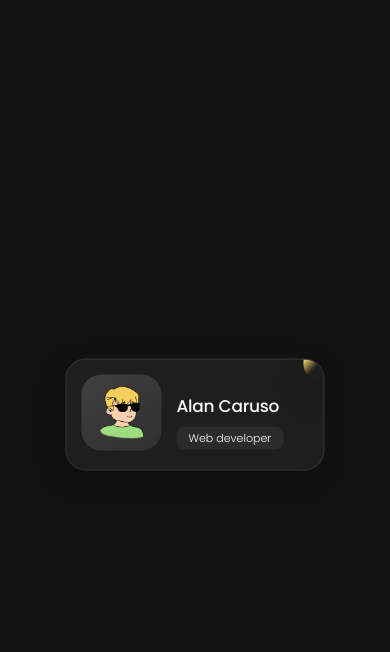
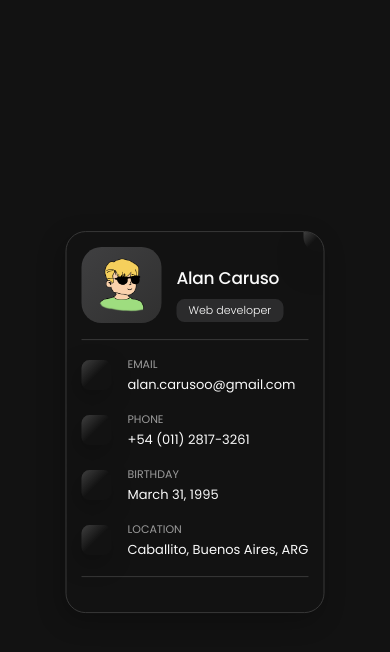
Before and after one commit to AlanCaruso/sidebar-library-component, a plain HTML site: page index.html in a window 390 px wide. Both pictures are taken after a click on the button 313 px from the left and 369 px from the top of the page. Drawn offline with nearby package versions, Linux system fonts and the light colour scheme.

Commit message:
responsive added

```diff
--- /dev/null
+++ b/assets/js/main.js
@@ -0,0 +1,11 @@
+const sidebar = document.querySelector("[data-sidebar]");
+const sidebarBtn = document.querySelector("[data-sidebar-btn]");
+
+sidebarBtn.addEventListener("click", function () {
+  elementToggleFunc(sidebar);
+  console.log("click");
+});
+
+const elementToggleFunc = function (elem) {
+  elem.classList.toggle("active");
+};
--- a/index.html
+++ b/index.html
@@ -131,5 +131,6 @@
         </div>
       </aside>
     </main>
+    <script src="/assets/js/main.js"></script>
   </body>
 </html>
--- a/style.css
+++ b/style.css
@@ -150,7 +150,6 @@ main {
 .h3,
 .h4,
 .sidebar {
-  margin-bottom: 15px;
   max-height: 112px;
   overflow: hidden;
   transition: var(--transition-2);
@@ -193,19 +192,17 @@ main {
   right: -15px;
   border-radius: 0 15px;
   font-size: 13px;
-  color: var(--orange-yellow-crayola);
+  color: white;
   background: var(--border-gradient-onyx);
   padding: 10px;
   box-shadow: var(--shadow-2);
   transition: var(--transition-1);
   z-index: 1;
+  cursor: pointer;
 }
-
-.info_more-btn:hover,
-.info_more-btn:focus {
-  background: var(--bg-gradient-yellow-1);
+.sidebar.active .info_more-btn ion-icon {
+  transform: rotate(180deg);
 }
-
 .info_more-btn span {
   display: none;
 }
@@ -272,14 +269,24 @@ main {
 .social-item .social-link:hover {
   color: var(--light-gray);
 }
+.sidebar.active {
+  max-height: 405px;
+  background: none;
+}
 
+.sidebar.active .sidebar-info_more {
+  opacity: 1;
+  visibility: visible;
+}
 @media (min-width: 580px) {
   .sidebar {
     width: 520px;
     margin-inline: auto;
     padding: 25px;
   }
-
+  .sidebar.active {
+    max-height: 584px;
+  }
   .icon-box {
     width: 48px;
     height: 48px;
@@ -289,7 +296,6 @@ main {
 
   .sidebar {
     max-height: 180px;
-    margin-bottom: 30px;
   }
 
   .sidebar-info {
@@ -315,7 +321,8 @@ main {
   .info_more-btn {
     top: -30px;
     right: -30px;
-    padding: 10px 15px;
+    padding: 17px 21px;
+    cursor: pointer;
   }
 
   .info_more-btn span {
```
